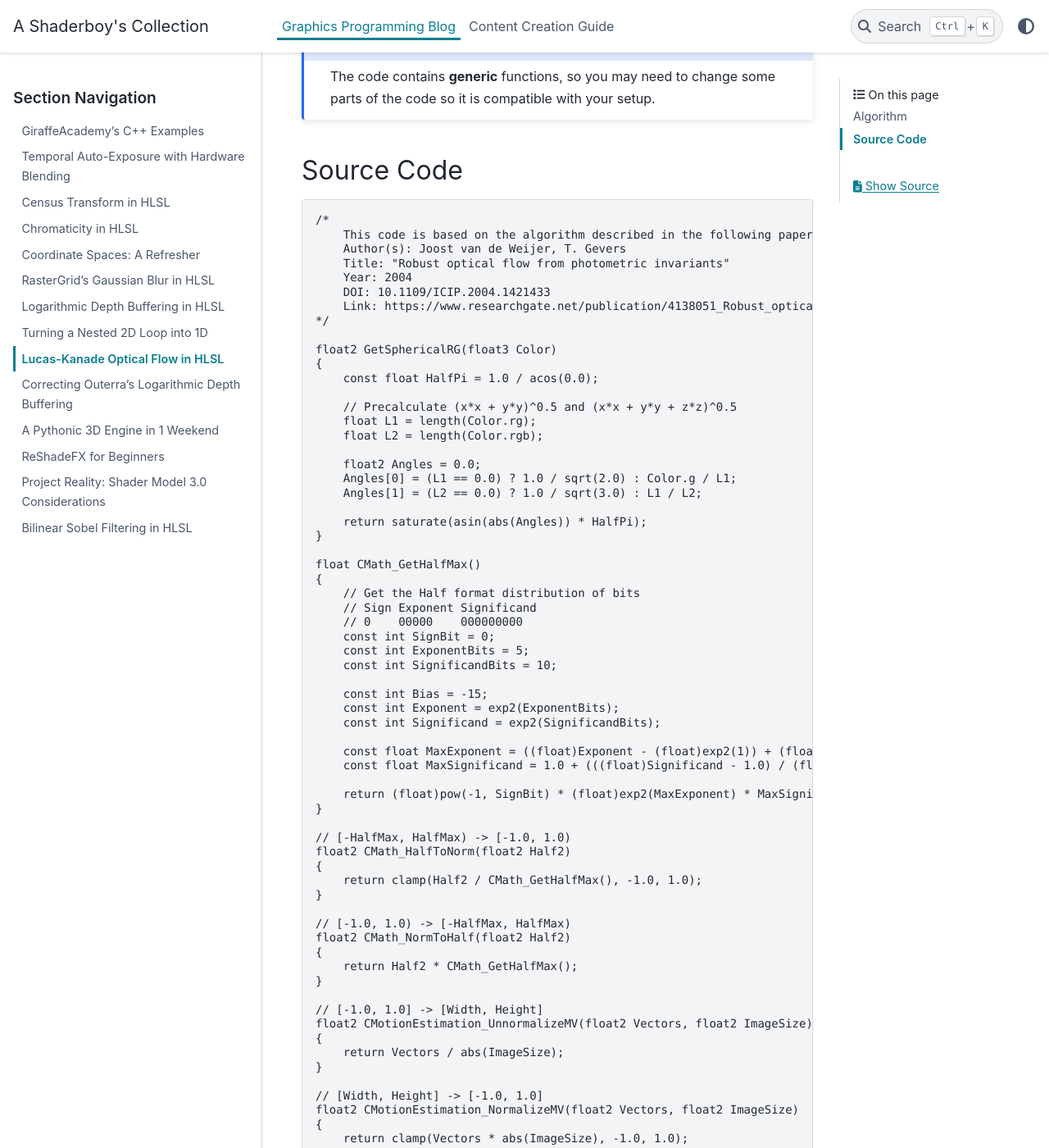
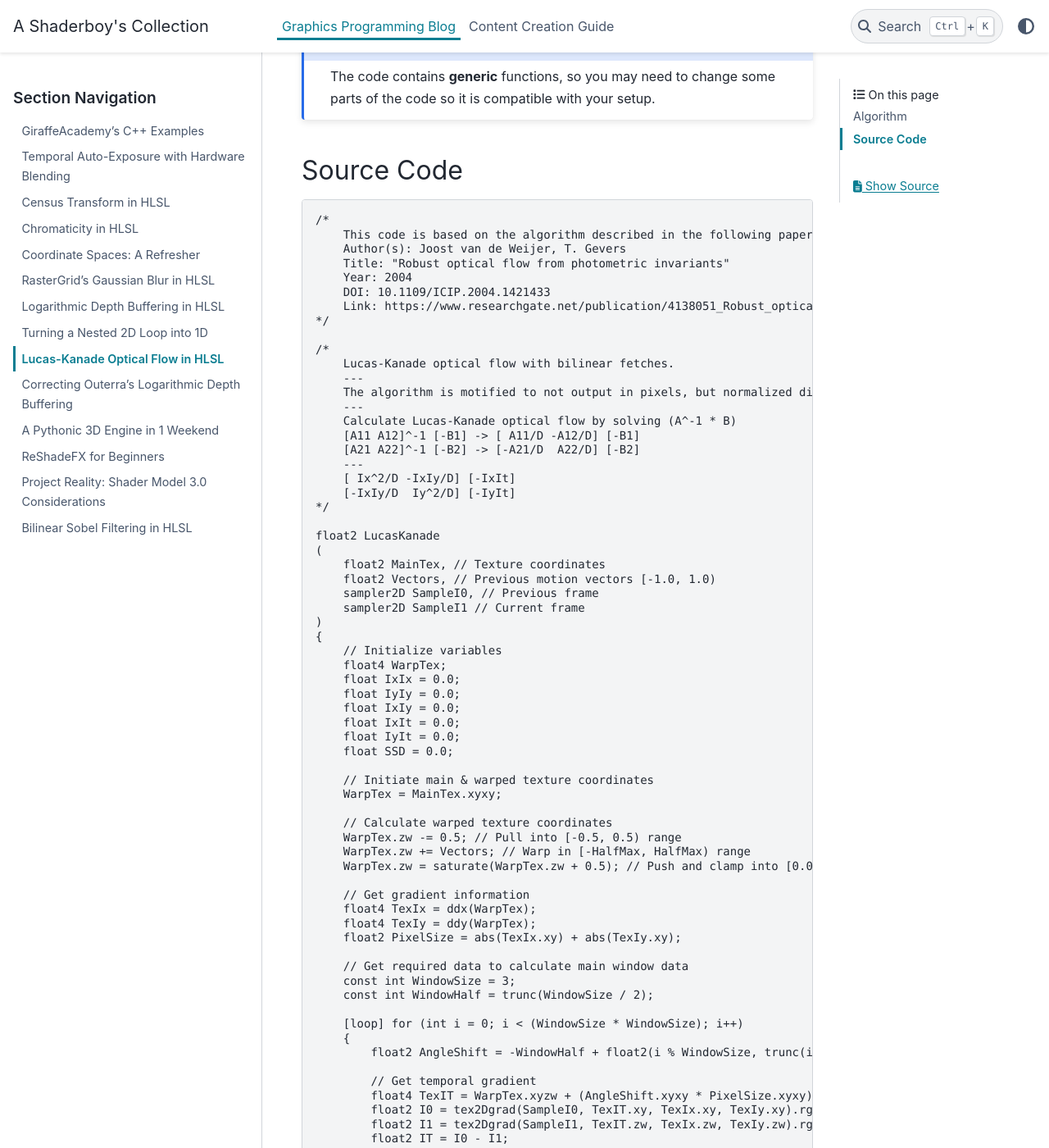
Before and after one commit to papadanku/papadanku.github.io, a Sphinx documentation site: the page built from doc/source/blog/opticalflow.rst, in a window 1280 px wide and 1400 px high, scrolled down 780 px. Shown: the whole window at 82% size. Built offline with Sphinx 7.4.7 and the PyData theme 0.15.4, drawn with Linux system fonts in a browser that asks for light colours; some of the changed text lies outside the part shown.

Commit message:
Update opticalflow.rst

```diff
--- a/doc/source/blog/opticalflow.rst
+++ b/doc/source/blog/opticalflow.rst
@@ -11,7 +11,7 @@ Algorithm
 
 The pyramid LK algorithm consists of the following steps.
 
-#. Build the current frame’s mipmap pyramid
+#. Build the current frame's mipmap pyramid
 
    Encode the image into chromaticity with ``GetSphericalRG()``
 
@@ -42,66 +42,10 @@ Source Code
         Link: https://www.researchgate.net/publication/4138051_Robust_optical_flow_from_photometric_invariants
     */
 
-    float2 GetSphericalRG(float3 Color)
-    {
-        const float HalfPi = 1.0 / acos(0.0);
-
-        // Precalculate (x*x + y*y)^0.5 and (x*x + y*y + z*z)^0.5
-        float L1 = length(Color.rg);
-        float L2 = length(Color.rgb);
-
-        float2 Angles = 0.0;
-        Angles[0] = (L1 == 0.0) ? 1.0 / sqrt(2.0) : Color.g / L1;
-        Angles[1] = (L2 == 0.0) ? 1.0 / sqrt(3.0) : L1 / L2;
-
-        return saturate(asin(abs(Angles)) * HalfPi);
-    }
-
-    float CMath_GetHalfMax()
-    {
-        // Get the Half format distribution of bits
-        // Sign Exponent Significand
-        // 0    00000    000000000
-        const int SignBit = 0;
-        const int ExponentBits = 5;
-        const int SignificandBits = 10;
-
-        const int Bias = -15;
-        const int Exponent = exp2(ExponentBits);
-        const int Significand = exp2(SignificandBits);
-
-        const float MaxExponent = ((float)Exponent - (float)exp2(1)) + (float)Bias;
-        const float MaxSignificand = 1.0 + (((float)Significand - 1.0) / (float)Significand);
-
-        return (float)pow(-1, SignBit) * (float)exp2(MaxExponent) * MaxSignificand;
-    }
-
-    // [-HalfMax, HalfMax) -> [-1.0, 1.0)
-    float2 CMath_HalfToNorm(float2 Half2)
-    {
-        return clamp(Half2 / CMath_GetHalfMax(), -1.0, 1.0);
-    }
-
-    // [-1.0, 1.0) -> [-HalfMax, HalfMax)
-    float2 CMath_NormToHalf(float2 Half2)
-    {
-        return Half2 * CMath_GetHalfMax();
-    }
-
-    // [-1.0, 1.0] -> [Width, Height]
-    float2 CMotionEstimation_UnnormalizeMV(float2 Vectors, float2 ImageSize)
-    {
-        return Vectors / abs(ImageSize);
-    }
-
-    // [Width, Height] -> [-1.0, 1.0]
-    float2 CMotionEstimation_NormalizeMV(float2 Vectors, float2 ImageSize)
-    {
-        return clamp(Vectors * abs(ImageSize), -1.0, 1.0);
-    }
-
     /*
-        Lucas-Kanade optical flow with bilinear fetches
+        Lucas-Kanade optical flow with bilinear fetches.
+        ---
+        The algorithm is motified to not output in pixels, but normalized displacements
         ---
         Calculate Lucas-Kanade optical flow by solving (A^-1 * B)
         [A11 A12]^-1 [-B1] -> [ A11/D -A12/D] [-B1]
@@ -111,12 +55,12 @@ Source Code
         [-IxIy/D  Iy^2/D] [-IyIt]
     */
 
-    float2 CMotionEstimation_GetPixelPyLK
+    float2 LucasKanade
     (
-        float2 MainTex, // Texture coordinates in the [0.0, 1.0) range
-        float2 Vectors, // Vectors in the [-HalfMax, HalfMax) range
-        sampler2D SampleI0,
-        sampler2D SampleI1
+        float2 MainTex, // Texture coordinates
+        float2 Vectors, // Previous motion vectors [-1.0, 1.0)
+        sampler2D SampleI0, // Previous frame
+        sampler2D SampleI1 // Current frame
     )
     {
         // Initialize variables
@@ -133,15 +77,13 @@ Source Code
 
         // Calculate warped texture coordinates
         WarpTex.zw -= 0.5; // Pull into [-0.5, 0.5) range
-        WarpTex.zw = CMath_NormToHalf(WarpTex.zw) + Vectors; // Warp in [-HalfMax, HalfMax) range
-        WarpTex.zw = CMath_HalfToNorm(WarpTex.zw) + 0.5; // Push into [0.0, 1.0) range
-        WarpTex.zw = saturate(WarpTex.zw); // Clamp into [0.0, 1.0) range
+        WarpTex.zw += Vectors; // Warp in [-HalfMax, HalfMax) range
+        WarpTex.zw = saturate(WarpTex.zw + 0.5); // Push and clamp into [0.0, 1.0) range
 
         // Get gradient information
         float4 TexIx = ddx(WarpTex);
         float4 TexIy = ddy(WarpTex);
         float2 PixelSize = abs(TexIx.xy) + abs(TexIy.xy);
-        float2x2 Rotation = CMath_GetRotationMatrix(45.0);
 
         // Get required data to calculate main window data
         const int WindowSize = 3;
@@ -209,15 +150,11 @@ Source Code
         // Calculate A^T*B
         float2 Flow = (D > 0.0) ? mul(B, A) : 0.0;
 
-        // Convert motion vectors from Half -> Norm
-        Vectors = CMath_HalfToNorm(Vectors);
-
         // Propagate normalized motion vectors in Norm Range
-        Vectors += CMotionEstimation_NormalizeMV(Flow, PixelSize);
+        Vectors += (Flow * PixelSize);
 
         // Clamp motion vectors to restrict range to valid lengths
         Vectors = clamp(Vectors, -1.0, 1.0);
 
-        // Pack motion vectors to Half format
-        return CMath_NormToHalf(Vectors);
+        return Vectors;
     }
```
Also changed, not shown: other parts of doc/source/blog/opticalflow.rst (+2 -3 lines).
